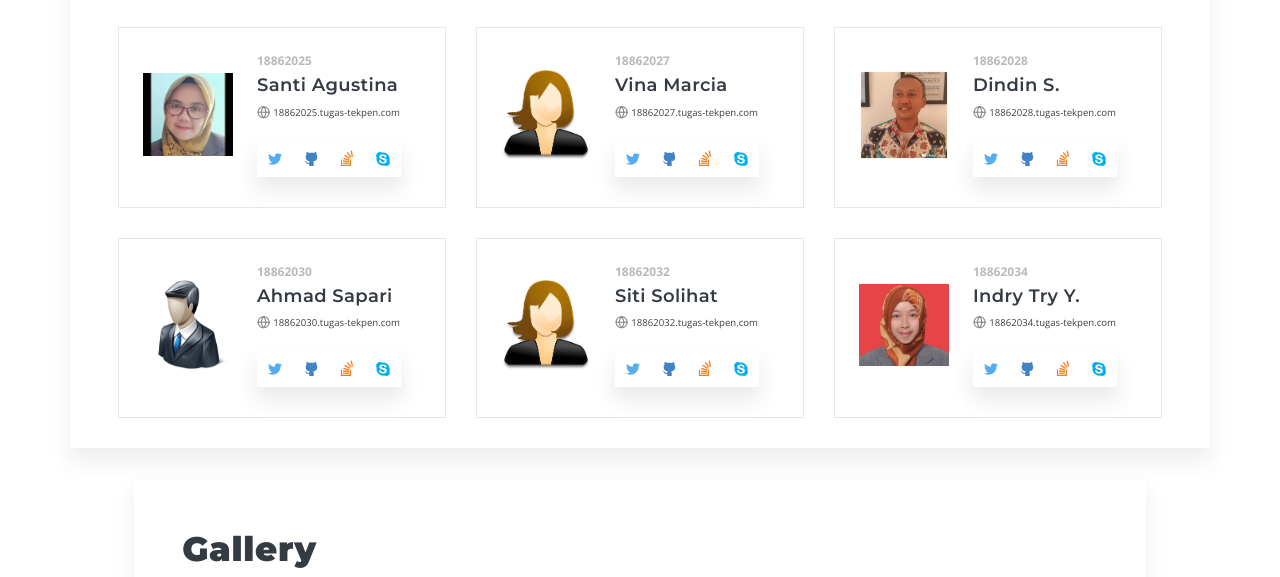
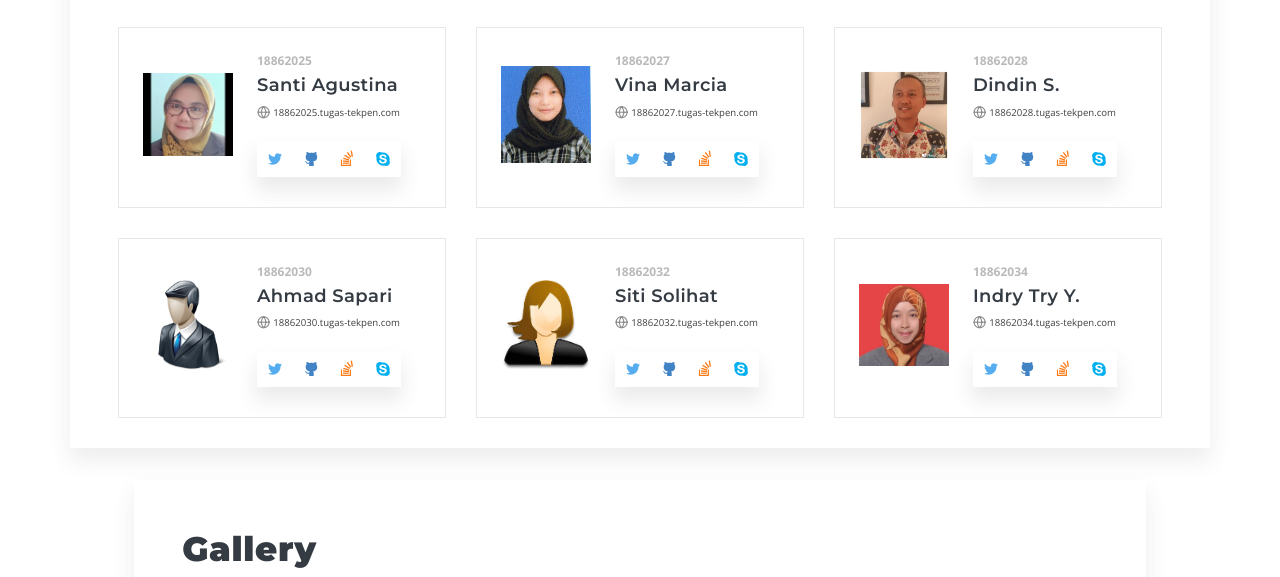
Before and after one commit to iqbalrevvin/landingpage-elearning, a plain HTML site: page index.html in a window 1280 px wide. Shown: the part 2682-3259 px from the top of the page. Drawn offline with nearby package versions, Linux system fonts and the light colour scheme; some packages are replaced by stand-ins of ours.

Commit message:
Update Data

```diff
--- a/index.html
+++ b/index.html
@@ -490,7 +490,7 @@
           <!-- Team 18862027-->
           <div class="col-xl-4 col-md-6 mb-30">
             <div class="team-card-style-4 d-sm-table w-100">
-              <div class="team-thumb d-sm-table-cell align-middle"><img src="foto/p.png" alt="Team Member Picture"/></div>
+              <div class="team-thumb d-sm-table-cell align-middle"><img src="foto/18862027.jpg" alt="Team Member Picture"/></div>
               <div class="d-sm-table-cell align-middle pl-sm-4 text-center text-sm-left"><span class="team-position">18862027</span>
                 <a class="team-contact-link" href="https://18862027.tugas-tekpen.com" target="_blank">
                 <h4 class="team-name">Vina Marcia</h4>
```
Also changed, not shown: foto/18862027.jpg (added).
